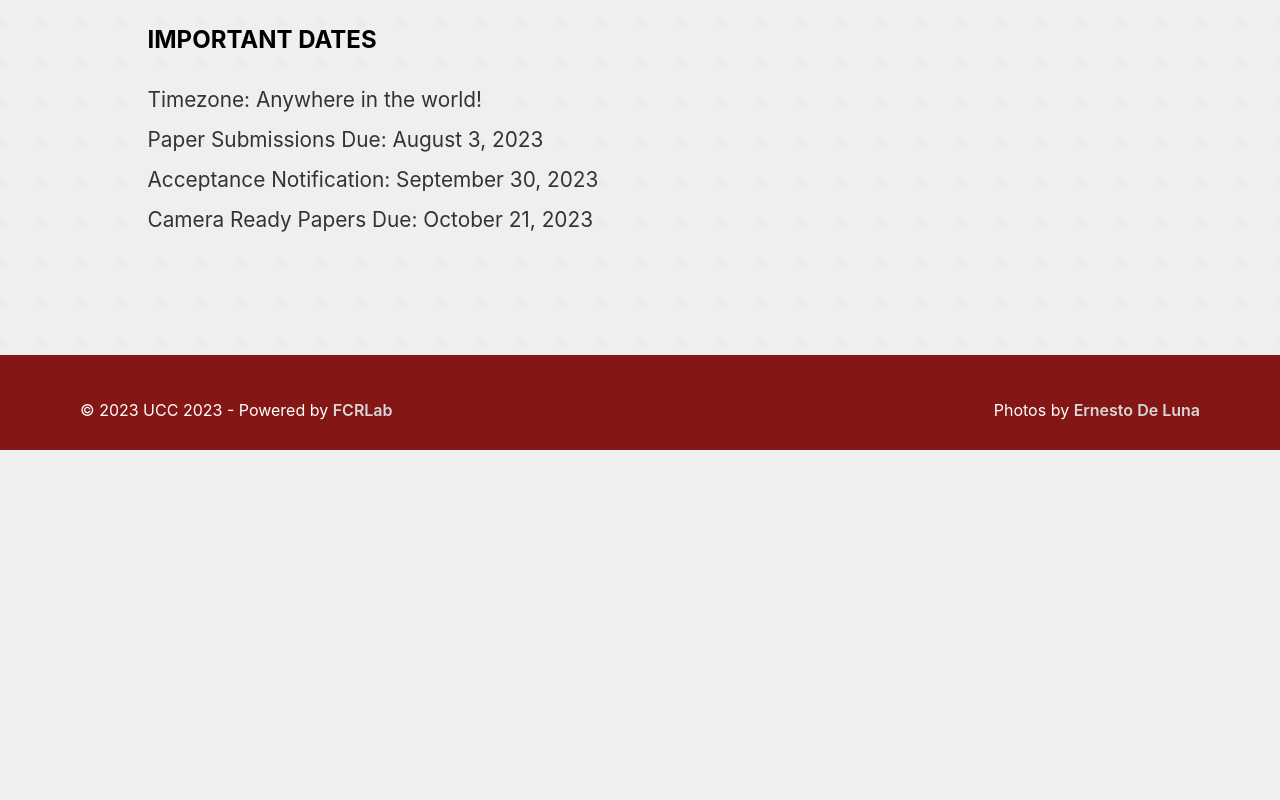
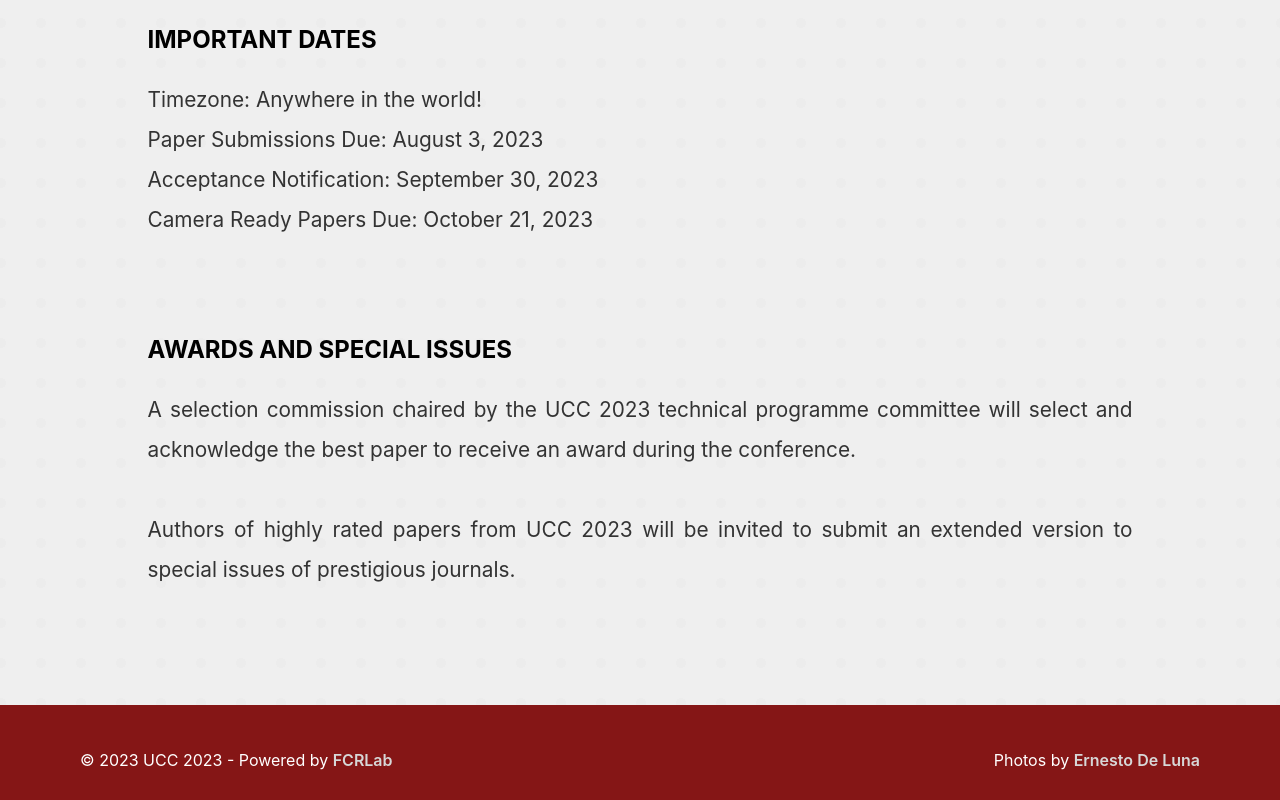
Before and after one commit to UCC-Conference/UCC2023, a React (Create React App) app: page /call-for-papers in a window 1280 px wide. Shown: the part 3818-4618 px from the top of the page. Before the commit the page ends 4268 px from the top, so only its background shows below. Built offline with nearby package versions, Linux system fonts and the light colour scheme.

Commit message:
add generic information about award and SI

```diff
--- a/src/pages/CallForPaper.js
+++ b/src/pages/CallForPaper.js
@@ -82,6 +82,13 @@ const CallForPaper = () => {
                     Acceptance Notification: September 30, 2023<br/>
                     Camera Ready Papers Due: October 21, 2023
                 </p>
+                <br/>
+                <h2>AWARDS AND SPECIAL ISSUES</h2>
+                <p>
+                    A selection commission chaired by the UCC 2023 technical programme committee will select and acknowledge the best paper to receive an award during the conference.
+                    <br/><br/>
+                    Authors of highly rated papers from UCC 2023 will be invited to submit an extended version to special issues of prestigious journals.
+                </p>
             </Content>
         </PageWrapper>
     );
```
